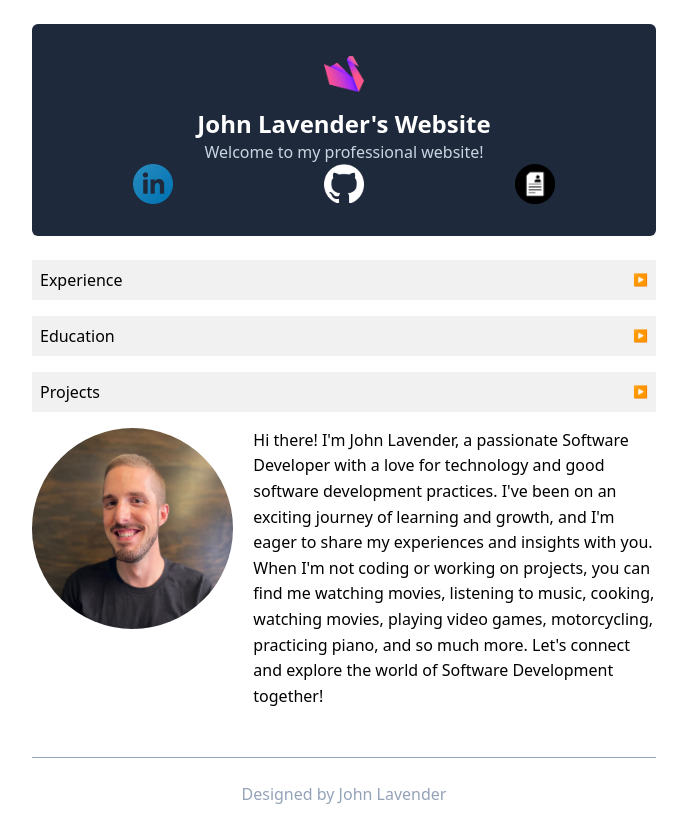
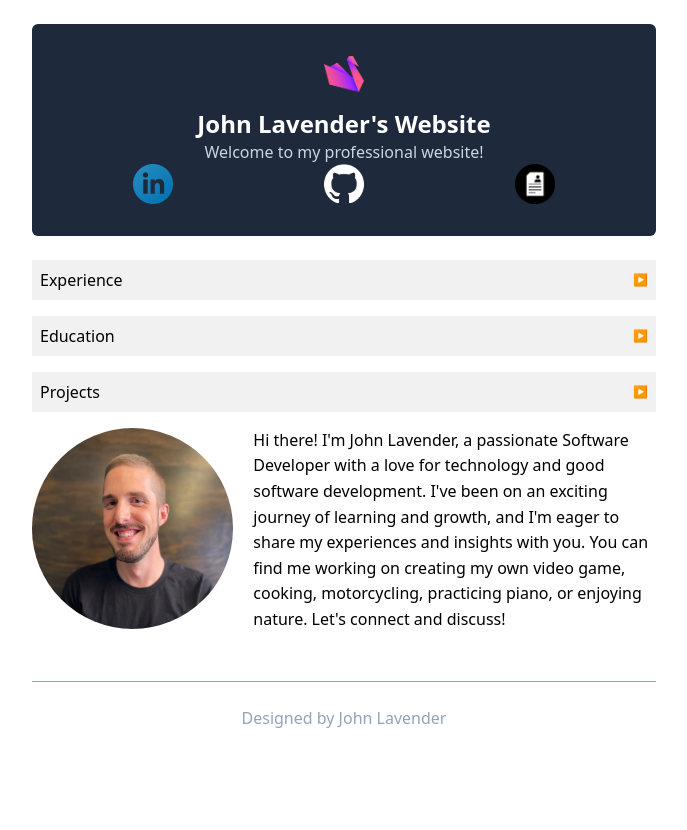
Before and after one commit to JohnLavender474/my-blog, a Next.js app: page / in a window 1280 px wide. Shown: the whole page, without its empty margins (296-983 px from the left). After the commit the page ends 800 px from the top, so only its background shows below. Built offline with nearby package versions, Linux system fonts and the light colour scheme.

Commit message:
Fix 'about me'

```diff
--- a/components/AboutMe.tsx
+++ b/components/AboutMe.tsx
@@ -12,14 +12,10 @@ const AboutMe = () => {
       </div>
       <div className="text-container">
         <p className="about-me-paragraph">
-          Hi there! I'm John Lavender, a passionate Software Developer with a
-          love for technology and good software development practices. I've been
-          on an exciting journey of learning and growth, and I'm eager to share
-          my experiences and insights with you. When I'm not coding or working
-          on projects, you can find me watching movies, listening to music,
-          cooking, watching movies, playing video games, motorcycling,
-          practicing piano, and so much more. Let's connect and explore the
-          world of Software Development together!
+          Hi there! I'm John Lavender, a passionate Software Developer with a love for technology and good
+          software development. I've been on an exciting journey of learning and growth, and I'm eager to
+          share my experiences and insights with you. You can find me working on creating my own video game,
+          cooking, motorcycling, practicing piano, or enjoying nature. Let's connect and discuss!
         </p>
       </div>
       <style>{`
```
